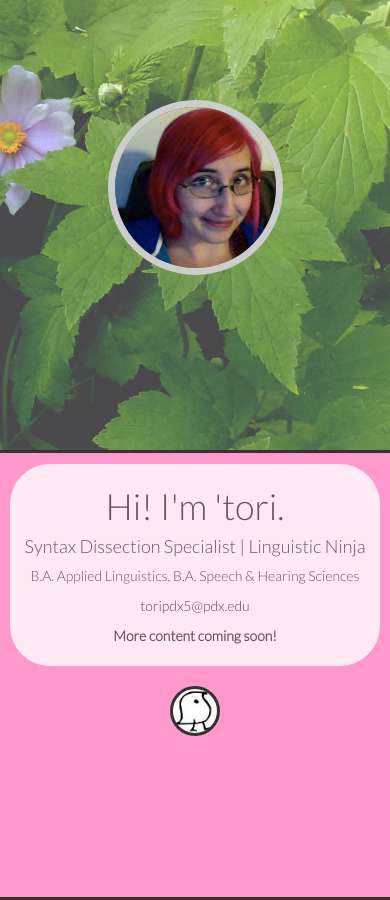
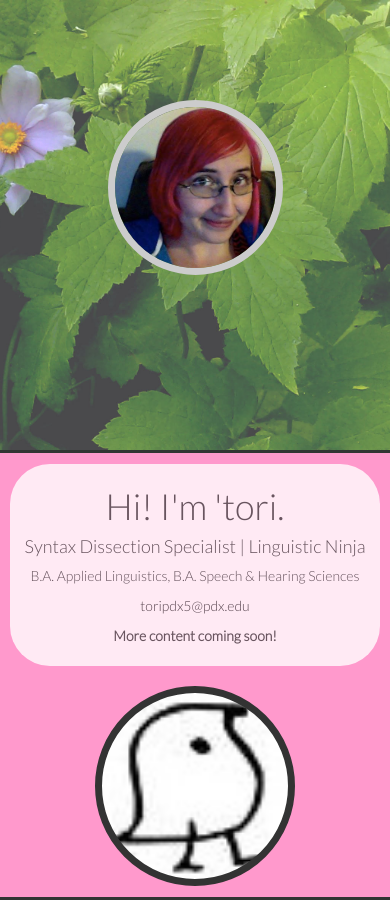
Before and after one commit to plosive/plosive.github.io, a Jekyll site: the page index.html, which Jekyll copies as it is, in a window 390 px wide. Built offline with Jekyll 4.4.1, drawn with Linux system fonts in a browser that asks for light colours.

Commit message:
update css

```diff
--- a/static/css/main.css
+++ b/static/css/main.css
@@ -1,40 +1,20 @@
 @import url("http://fonts.googleapis.com/css?family=Lato:300&subset=latin,latin-ext");
 
-@media screen and (max-width: 1000px){
 body {
-        background-color: #ff99cc;
-        background-size: cover !important;
-        background-position: center 0px;
-        animation-iteration-count: 0;
-    }
-    @keyFrames slowZoom {
-        0% {
-            background-size: cover;
-        }
-        100% {
-            background-size: cover;
-        }
-    }
-
-}
-
-@media screen and (max-width: 800px){
-    body {
-        background-color: #ff99cc;
-        background-size: cover !important;
-        background-position: center 0px;
-        animation-iteration-count: 0;
-    }
-}
-
-body, html {
     font-family: 'Lato', sans-serif;
     color: #444;
     background-image: url('../img/flower_background.jpg');
-    background-size: cover;
+
+    background-size: cover
     background-repeat: no-repeat;
-    height: 100%;
     overflow-X: hidden;
+}
+
+@media screen and (min-width: 1024px){
+    body {
+        -webkit-background-size: cover;
+        -moz-background-size: cover;
+        -o-background-size: cover;
 
         animation-name: slowZoom;
         animation-iteration-count: 1;
@@ -61,6 +41,27 @@
         100% {
             background-size: 105%;
         }
+    }
+}
+
+@media screen and (max-width: 1024px){
+    body {
+        background-color: #ff99cc;
+        -webkit-background-size: cover;
+        -moz-background-size: cover;
+        -o-background-size: cover;
+        background-size: cover;
+        background-position: center 0px;
+
+    }
+
+    #wug {
+        width: 200px !important;
+        height: 200px !important;
+        border-radius: 100px !important;
+        border: 7px  solid #333 !important;
+    }
+
 }
 
 #avatar {
```
Lines whose indentation alone changed are shown as unchanged.
